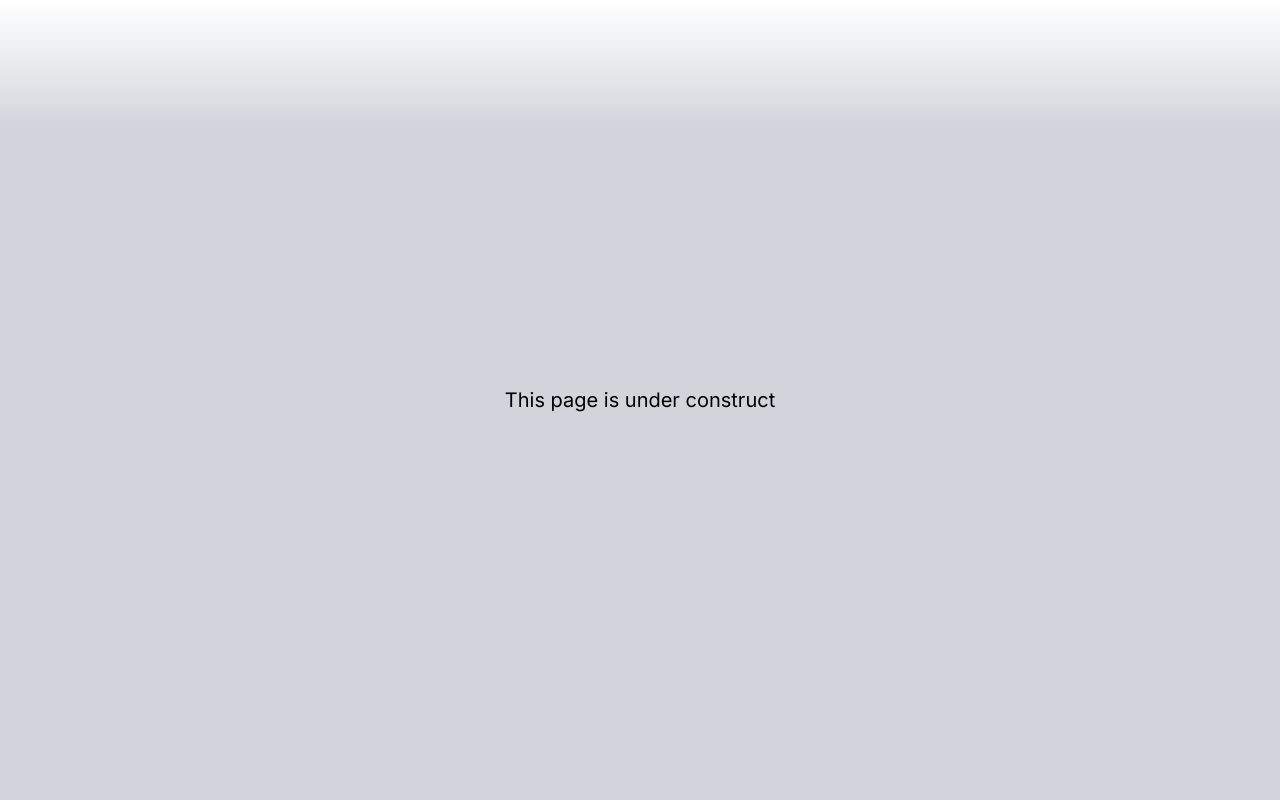
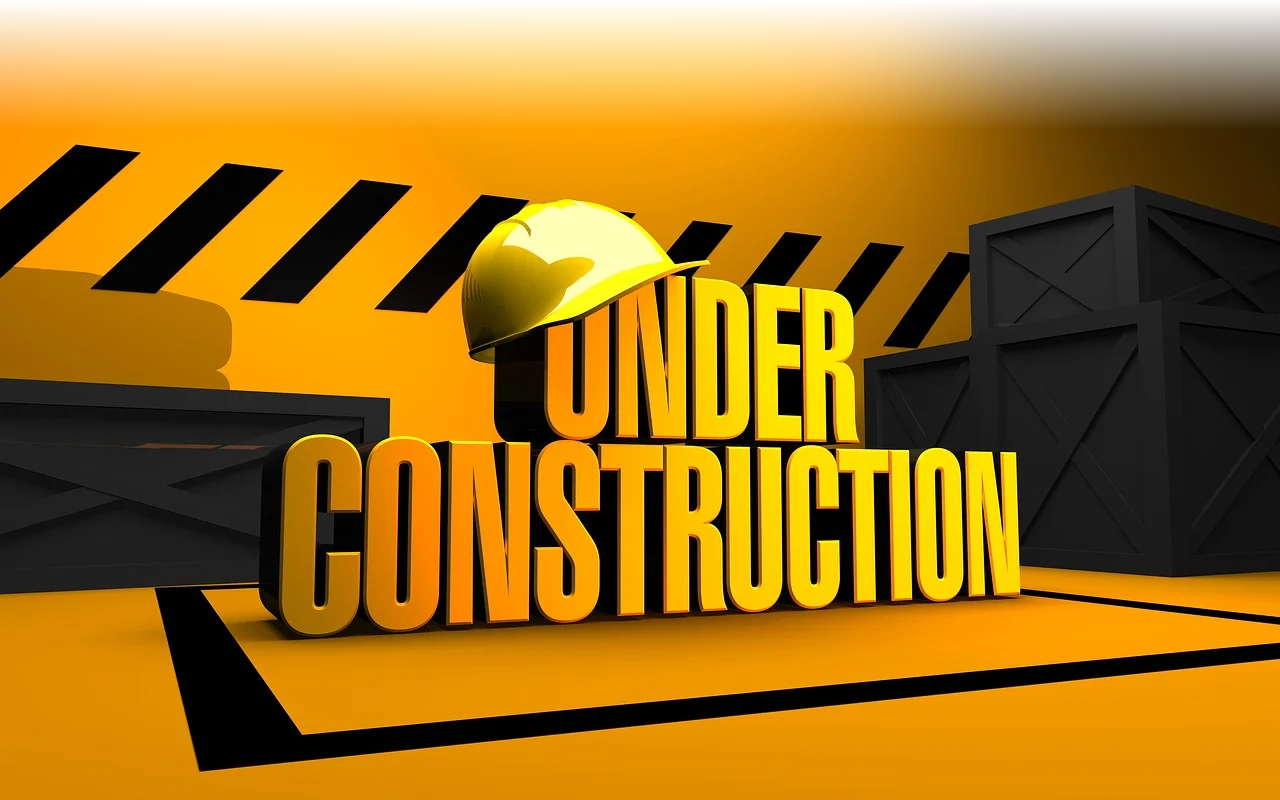
Before and after one commit to AndreyBerezyanskiy/integral3d, a Next.js app: page /apartment in a window 1280 px wide. Built offline with nearby package versions, Linux system fonts and the light colour scheme.

Commit message:
feat: add image under construction

```diff
--- a/app/apartment/page.tsx
+++ b/app/apartment/page.tsx
@@ -1,7 +1,9 @@
+import Image from "next/image";
+
 export default function EmptyPage() {
   return (
     <div className="w-full h-screen flex justify-center items-center bg-gray-300">
-      <h1 className="text-center text-xl text-black">This page is under construct</h1>
+      <Image className="w-full h-full object-cover" src="/images/under-construction.webp" width={800} height={800} alt="page under construction" />
     </div>
   );
 }
```
Also changed, not shown: public/images/under-construction.webp (added).
